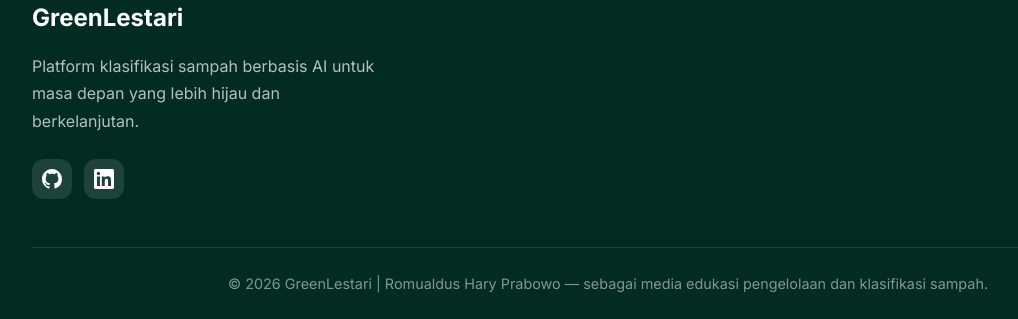
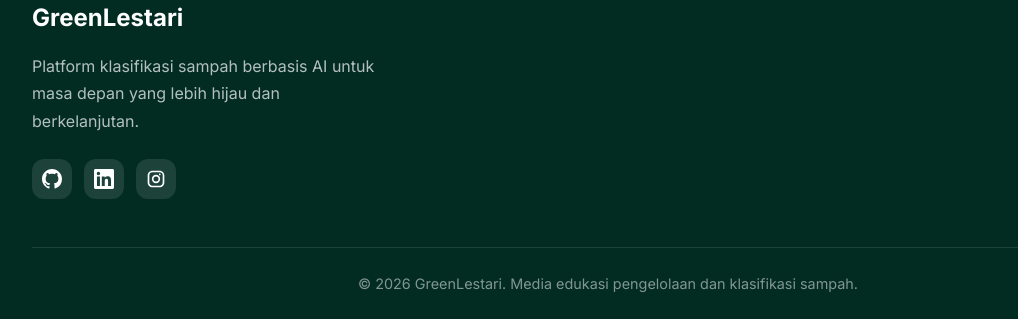
Before and after one commit to RomualdusHaryPrabowo/waste-lestari, a Flask app: page /classify/ in a window 1280 px wide. Shown: the part 1472-1791 px from the top of the page, without its empty margins (32-1050 px from the left). Run offline with Flask 3, Linux system fonts and the light colour scheme.

Commit message:
Memperbarui hover link media sosial

```diff
--- a/templates/base.html
+++ b/templates/base.html
@@ -53,16 +53,21 @@
                     GreenLestari</h3>
                     <p>Platform klasifikasi sampah berbasis AI untuk masa depan yang lebih hijau dan berkelanjutan.</p>
                     <div class="footer-socials">
-                        <a href="#" aria-label="GitHub">
+                        <a href="https://github.com/RomualdusHaryPrabowo" aria-label="GitHub">
                             <svg width="20" height="20" viewBox="0 0 24 24" fill="currentColor">
                                 <path
                                     d="M12 0C5.37 0 0 5.37 0 12c0 5.31 3.435 9.795 8.205 11.385.6.105.825-.255.825-.57 0-.285-.015-1.23-.015-2.235-3.015.555-3.795-.735-4.035-1.41-.135-.345-.72-1.41-1.23-1.695-.42-.225-1.02-.78-.015-.795.945-.015 1.62.87 1.845 1.23 1.08 1.815 2.805 1.305 3.495.99.105-.78.42-1.305.765-1.605-2.67-.3-5.46-1.335-5.46-5.925 0-1.305.465-2.385 1.23-3.225-.12-.3-.54-1.53.12-3.18 0 0 1.005-.315 3.3 1.23.96-.27 1.98-.405 3-.405s2.04.135 3 .405c2.295-1.56 3.3-1.23 3.3-1.23.66 1.65.24 2.88.12 3.18.765.84 1.23 1.905 1.23 3.225 0 4.605-2.805 5.625-5.475 5.925.435.375.81 1.095.81 2.22 0 1.605-.015 2.895-.015 3.3 0 .315.225.69.825.57A12.02 12.02 0 0024 12c0-6.63-5.37-12-12-12z" />
                             </svg>
                         </a>
-                        <a href="#" aria-label="LinkedIn">
+                        <a href="https://www.linkedin.com/in/hypo/" aria-label="LinkedIn">
                             <svg width="20" height="20" viewBox="0 0 24 24" fill="currentColor">
                                 <path
                                     d="M20.447 20.452h-3.554v-5.569c0-1.328-.027-3.037-1.852-3.037-1.853 0-2.136 1.445-2.136 2.939v5.667H9.351V9h3.414v1.561h.046c.477-.9 1.637-1.85 3.37-1.85 3.601 0 4.267 2.37 4.267 5.455v6.286zM5.337 7.433a2.062 2.062 0 01-2.063-2.065 2.064 2.064 0 112.063 2.065zm1.782 13.019H3.555V9h3.564v11.452zM22.225 0H1.771C.792 0 0 .774 0 1.729v20.542C0 23.227.792 24 1.771 24h20.451C23.2 24 24 23.227 24 22.271V1.729C24 .774 23.2 0 22.222 0h.003z" />
+                            </svg>
+                        </a>
+                        <a href="https://www.instagram.com/hyporom._" aria-label="Instagram">
+                            <svg width="20" height="20" viewBox="0 0 24 24" fill="currentColor">
+                                <path d="M7.75 2C4.574 2 2 4.574 2 7.75v8.5C2 19.426 4.574 22 7.75 22h8.5C19.426 22 22 19.426 22 16.25v-8.5C22 4.574 19.426 2 16.25 2h-8.5zm0 2h8.5A3.75 3.75 0 0120 7.75v8.5A3.75 3.75 0 0116.25 20h-8.5A3.75 3.75 0 014 16.25v-8.5A3.75 3.75 0 017.75 4zm8.75 1.5a1 1 0 100 2 1 1 0 000-2zM12 7a5 5 0 100 10 5 5 0 000-10zm0 2a3 3 0 110 6 3 3 0 010-6z"/>
                             </svg>
                         </a>
                     </div>
@@ -107,7 +112,7 @@
                 </div>
             </div>
             <div class="footer-bottom">
-                <p>&copy; 2026 GreenLestari | Romualdus Hary Prabowo — sebagai media edukasi pengelolaan dan klasifikasi sampah.</p>
+                <p>&copy; 2026 GreenLestari. Media edukasi pengelolaan dan klasifikasi sampah.</p>
             </div>
         </div>
     </footer>
```
Also changed, not shown: uploads/eaf5fb592b3148d6941d65b95fc6cd28_WhatsApp_Image_2026-01-24_at_23.27.13.jpeg (added).
